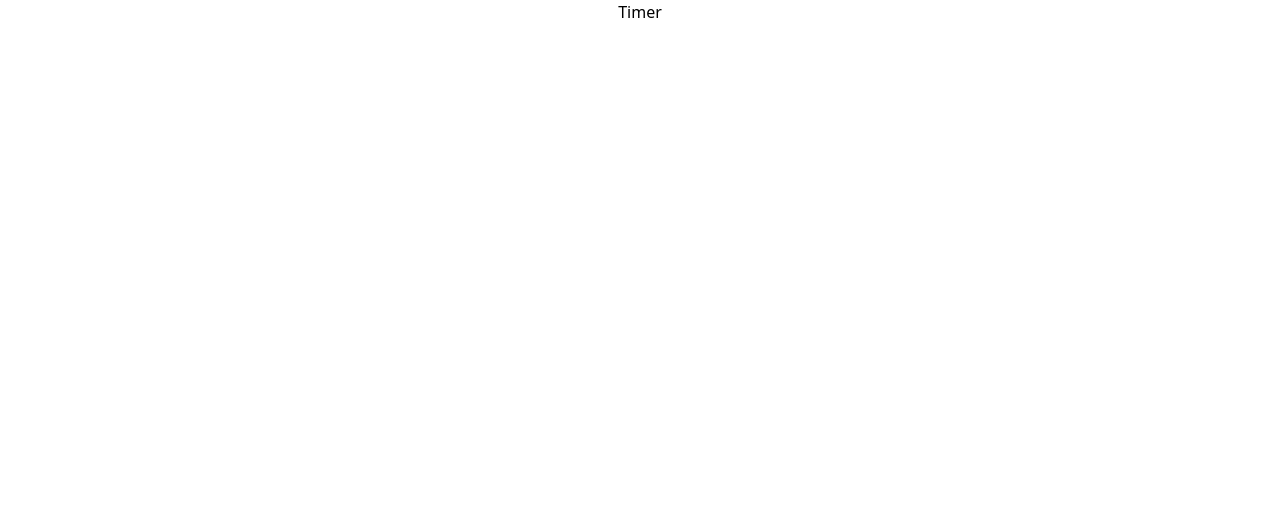
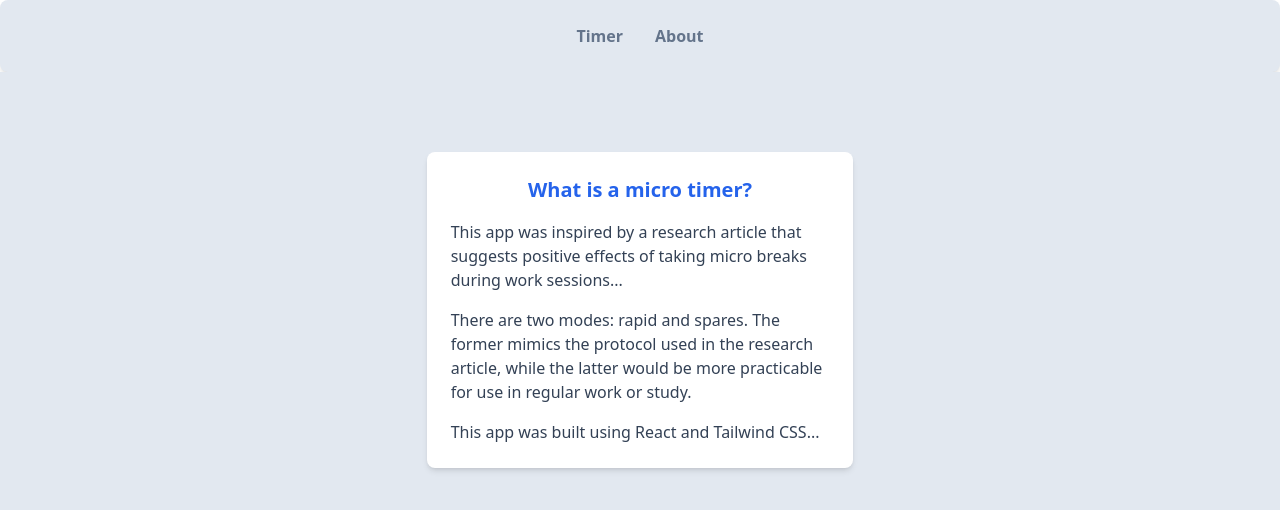
Before and after one commit to jwatts4/micro-break, a React (Create React App) app: page /about in a window 1280 px wide. Before the commit this address had no page. Shown: the top 510 px of the page. Built offline with nearby package versions, Linux system fonts and the light colour scheme.

Commit message:
Add an About page and update the Navbar to use Link elements instead of anchor tags.

```diff
--- a/src/App.js
+++ b/src/App.js
@@ -1,16 +1,18 @@
 import { BrowserRouter, Routes, Route } from "react-router-dom";
 
 import Home from "./pages/Home";
+import About from "./pages/About";
 import Navbar from "./components/Navbar";
 
 function App() {
     return (
         <div className="App">
-            <Navbar />
             <BrowserRouter>
+                <Navbar />
                 <div className="pages">
                     <Routes>
                         <Route path="/" element={<Home />} />
+                        <Route path="/about" element={<About />} />
                     </Routes>
                 </div>
             </BrowserRouter>
--- a/src/components/Navbar.js
+++ b/src/components/Navbar.js
@@ -1,12 +1,25 @@
+import { Link } from "react-router-dom";
+
 const Navbar = () => {
     return (
-        <div className="flex justify-center">
+        <div className="bg-slate-200 shadow-md p-4 rounded-lg">
+            <div className="flex justify-center items-center">
+                <Link
+                    to="/"
+                    className="text-slate-500 hover:text-slate-900 font-semibold px-4 py-2 rounded transition-colors"
+                >
+                    Timer
+                </Link>
+
+                <Link
+                    to="/about"
+                    className="text-slate-500 hover:text-slate-900 font-semibold px-4 py-2 rounded transition-colors"
+                >
+                    About
+                </Link>
+            </div>
             <nav>
-                <div className="">
-                    <a href="/" className="">
-                        Timer
-                    </a>
-                </div>
+                <div className=""></div>
             </nav>
         </div>
     );
--- /dev/null
+++ b/src/pages/About.js
@@ -0,0 +1,30 @@
+const About = () => {
+    return (
+        <div className="min-h-screen bg-slate-200 pt-20">
+            {" "}
+            {/* Ensure full screen height and padding from the top */}
+            <div className="w-2/3 md:w-1/2 lg:w-1/3 mx-auto space-y-4 p-6 bg-white shadow-md rounded-lg">
+                {" "}
+                {/* Centered with automatic margins */}
+                <h1 className="text-xl font-bold text-blue-600 text-center">
+                    What is a micro timer?
+                </h1>
+                <p className="text-slate-700">
+                    This app was inspired by a research article that suggests
+                    positive effects of taking micro breaks during work
+                    sessions...
+                </p>
+                <p className="text-slate-700">
+                    There are two modes: rapid and spares. The former mimics the
+                    protocol used in the research article, while the latter
+                    would be more practicable for use in regular work or study.
+                </p>
+                <p className="text-slate-700">
+                    This app was built using React and Tailwind CSS...
+                </p>
+            </div>
+        </div>
+    );
+};
+
+export default About;
```
